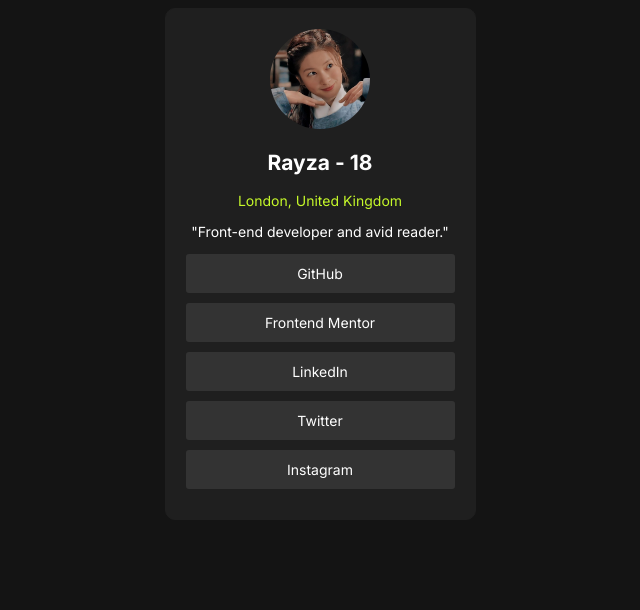
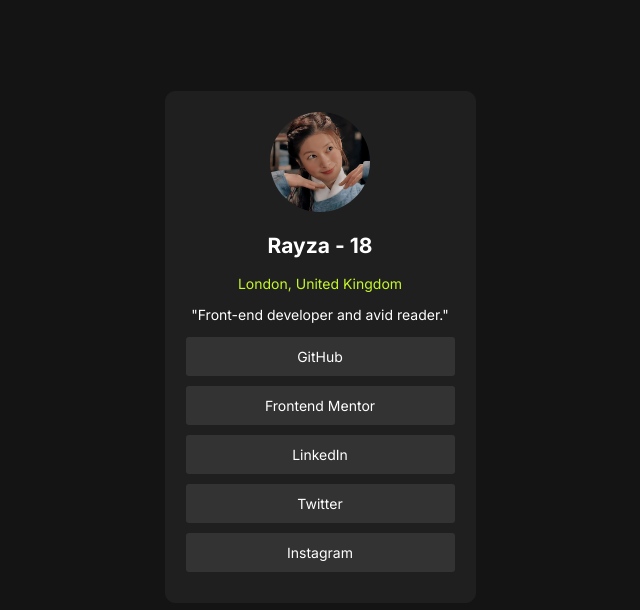
Before and after one commit to Rayza-18/Desafio_perfil, a plain HTML site: page index.html in a window 1280 px wide. Shown: the whole page, without its empty margins (320-960 px from the left). Drawn offline with Linux system fonts and the light colour scheme.

Commit message:
Update style.css

```diff
--- a/style.css
+++ b/style.css
@@ -1,6 +1,7 @@
 @import url('https://fonts.googleapis.com/css2?family=Inter:wght@100..900&display=swap');
 body{
 background-color: hsl(0, 0%, 8%);
+    margin: 91px 5px;
 }
 main{
     margin-left: auto;
```
